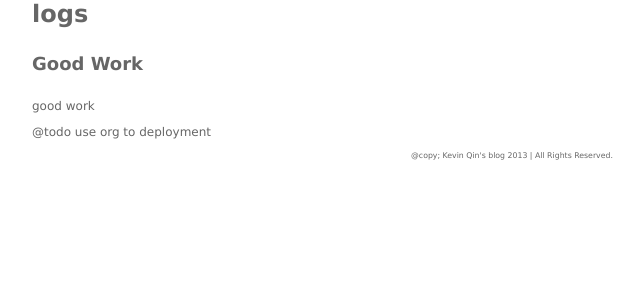
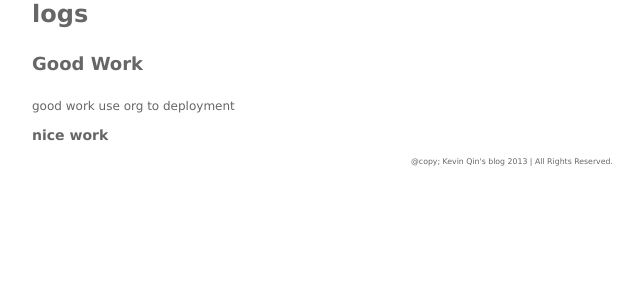
Before and after one commit to kevinqin/kevinqin.github.com, a Jekyll site: the page built from _posts/2013-05-03-good-work.md, in a window 1280 px wide. Shown: the top 300 px of the page, without its empty margins (128-769 px from the left). Built offline with Jekyll 4.4.1, drawn with Linux system fonts in a browser that asks for light colours.

```diff
--- a/_posts/2013-05-03-good-work.md
+++ b/_posts/2013-05-03-good-work.md
@@ -3,5 +3,6 @@ layout: default
 ---
 
 good work
+use org to deployment
 
-@todo use org to deployment
+### nice work
```
Also changed, not shown: 1 other file.
